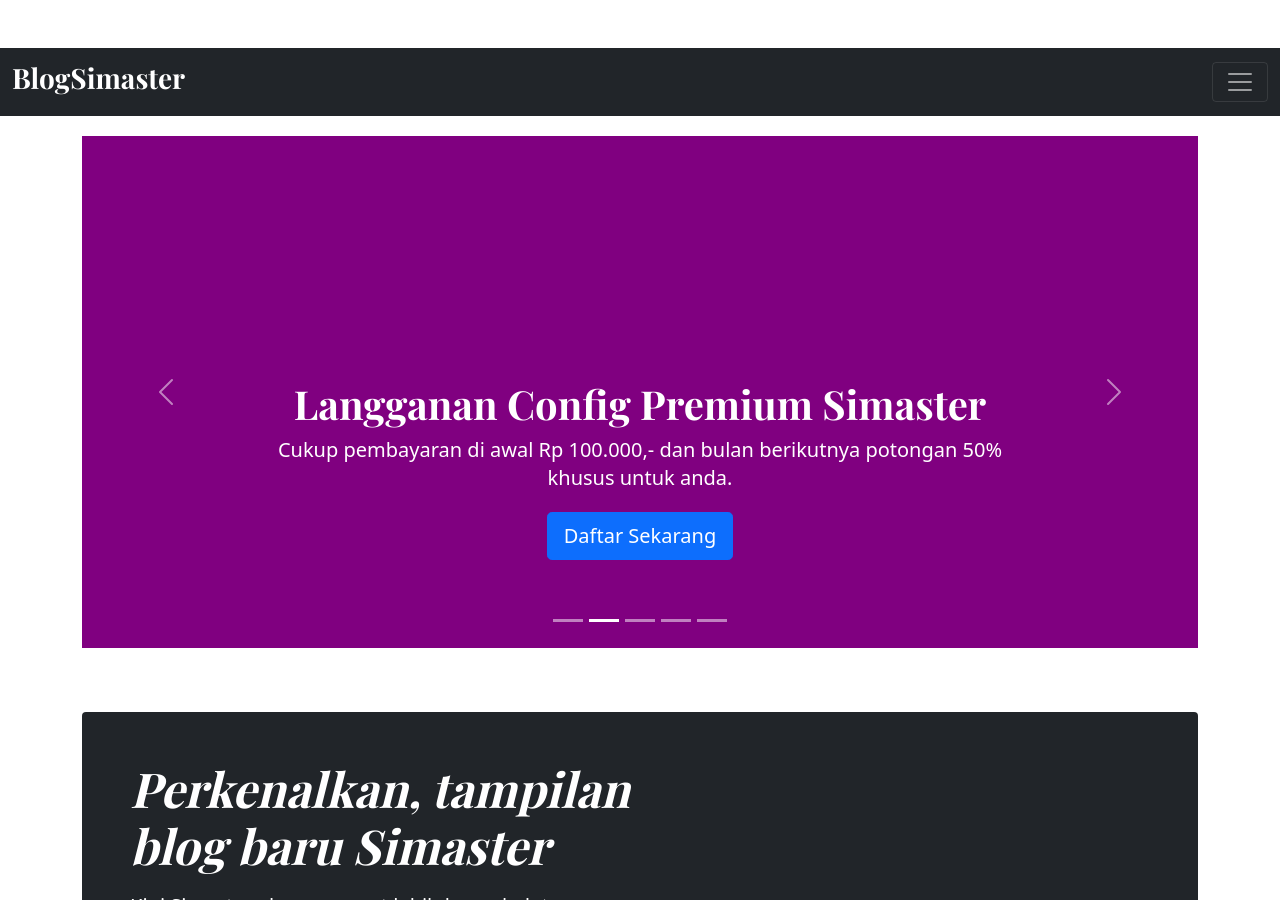
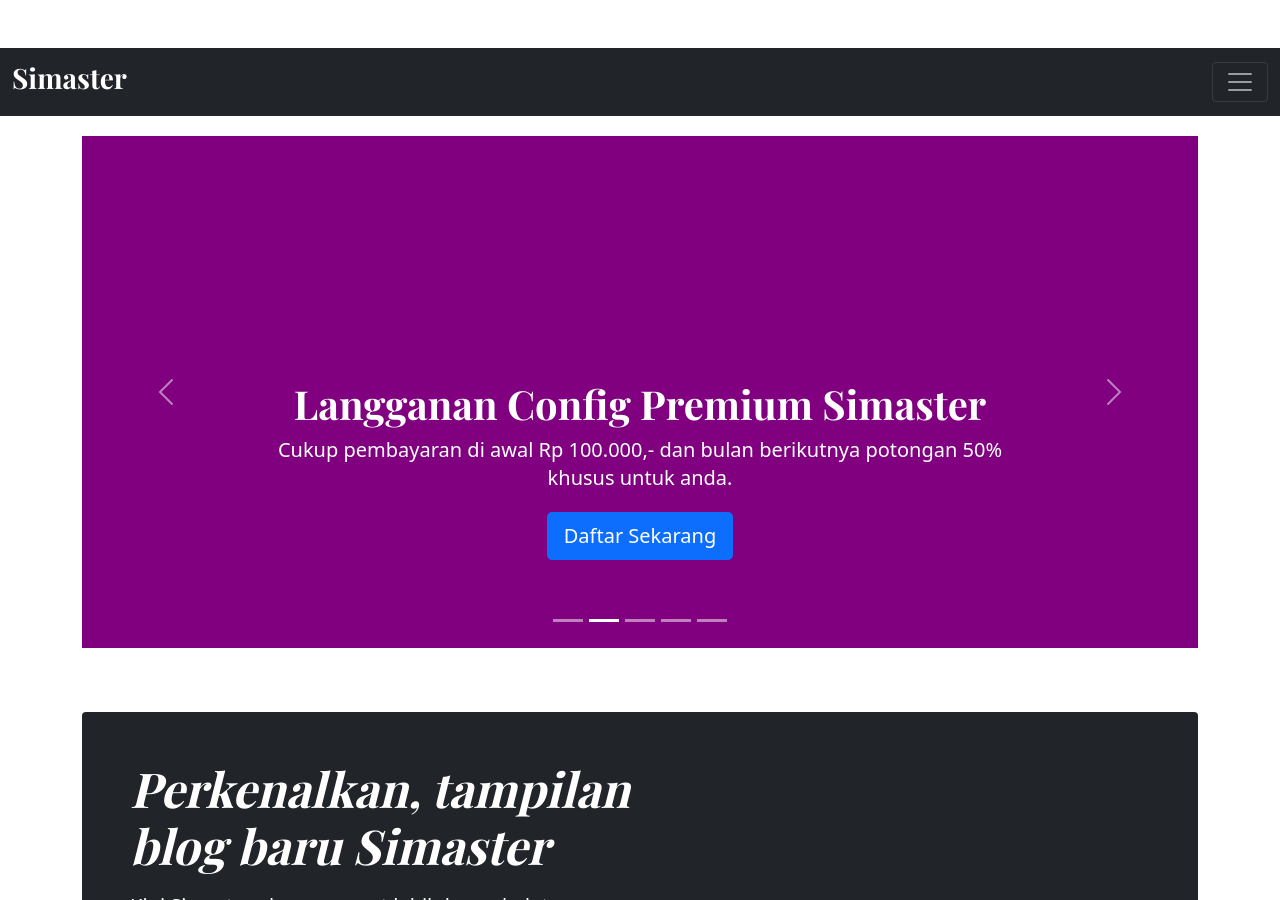
Before and after one commit to mwnsofficial/simastertutorials.github.io, a Jekyll site: the page built from index.html, in a window 1280 px wide and 900 px high. Built offline with Jekyll 4.4.1, drawn with Linux system fonts in a browser that asks for light colours; the list of posts is cut into pages by our own code.

Commit message:
Update default.html

```diff
--- a/_layouts/default.html
+++ b/_layouts/default.html
@@ -5,7 +5,7 @@
 <main>
  <nav class="navbar navbar-dark bg-dark" aria-label="First navbar example">
     <div class="container-fluid">
-      <a class="navbar-brand footer-left" href="/"><h3>Blog<span>{{site.title}}</span></h3></a>
+      <a class="navbar-brand" href="/"><h3><span>{{site.title}}</span></h3></a>
       <button class="navbar-toggler" type="button" data-bs-toggle="collapse" data-bs-target="#navbarsExample01" aria-controls="navbarsExample01" aria-expanded="false" aria-label="Toggle navigation">
         <span class="navbar-toggler-icon"></span>
       </button>
```
